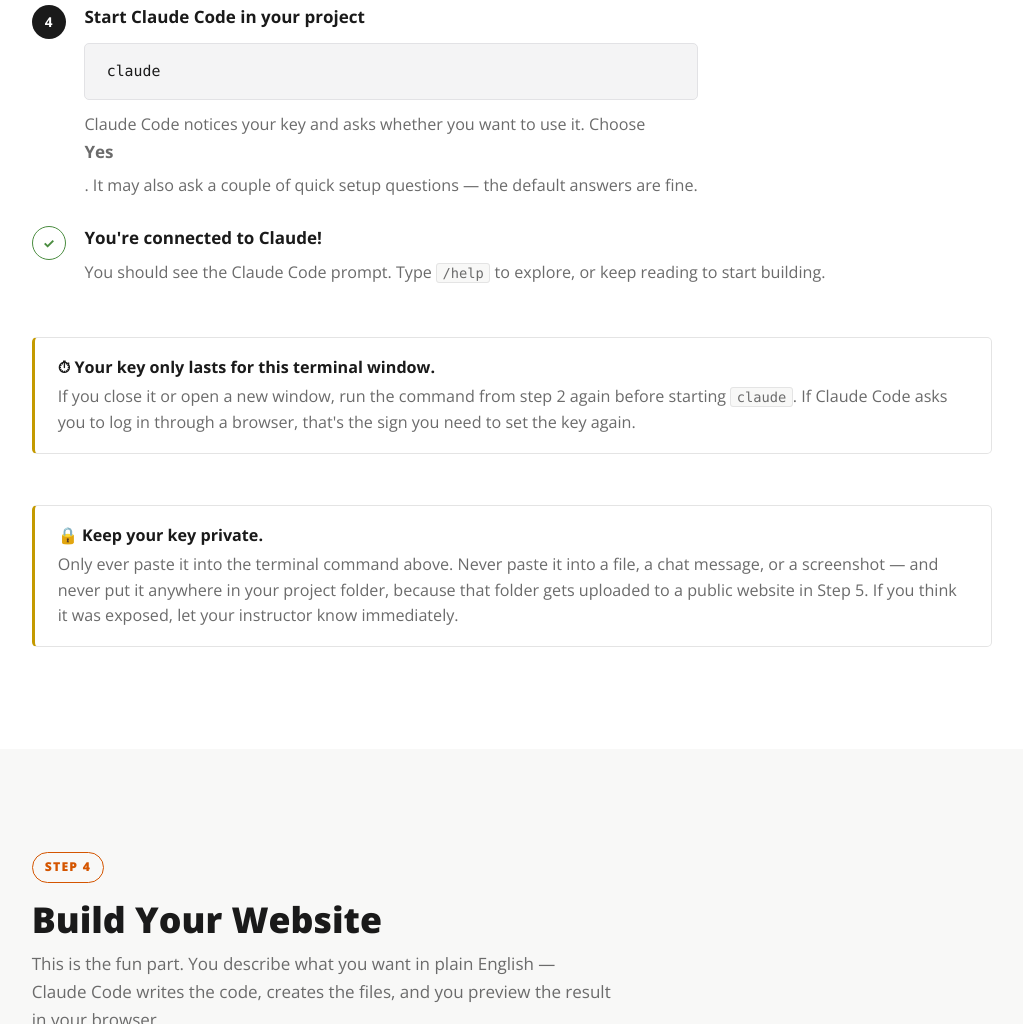
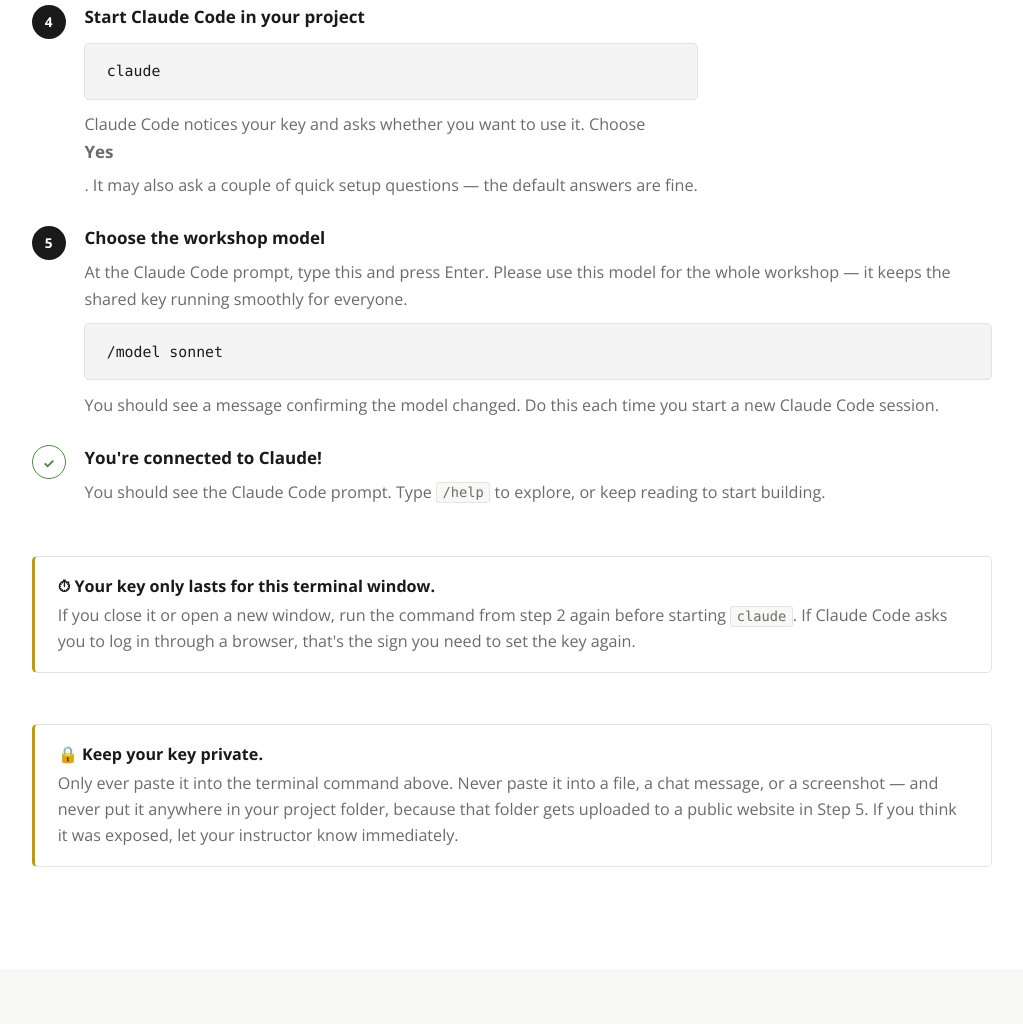
Before and after one commit to cndunham/Vibe-Coding-Workshop, a plain HTML site: page index.html in a window 1280 px wide. Shown: the part 5723-6747 px from the top of the page, without its empty margins (128-1151 px from the left). Drawn offline with nearby package versions, Linux system fonts and the light colour scheme.

Commit message:
Add step to set workshop model after starting Claude Code
Attendees run /model sonnet at the Claude Code prompt so everyone
uses the same model on the shared API key.

Co-Authored-By: Claude Sonnet 5.5 <noreply@anthropic.com>

```diff
--- a/index.html
+++ b/index.html
@@ -252,6 +252,15 @@ cd my-website</code></div>
               <p>Claude Code notices your key and asks whether you want to use it. Choose <strong>Yes</strong>. It may also ask a couple of quick setup questions — the default answers are fine.</p>
             </div>
           </li>
+          <li class="steps__item">
+            <span class="steps__num" aria-hidden="true">5</span>
+            <div class="steps__body">
+              <strong>Choose the workshop model</strong>
+              <p>At the Claude Code prompt, type this and press Enter. Please use this model for the whole workshop — it keeps the shared key running smoothly for everyone.</p>
+              <div class="terminal"><code>/model sonnet</code></div>
+              <p>You should see a message confirming the model changed. Do this each time you start a new Claude Code session.</p>
+            </div>
+          </li>
           <li class="steps__item steps__item--check">
             <span class="steps__num" aria-hidden="true">✓</span>
             <div class="steps__body">
```
